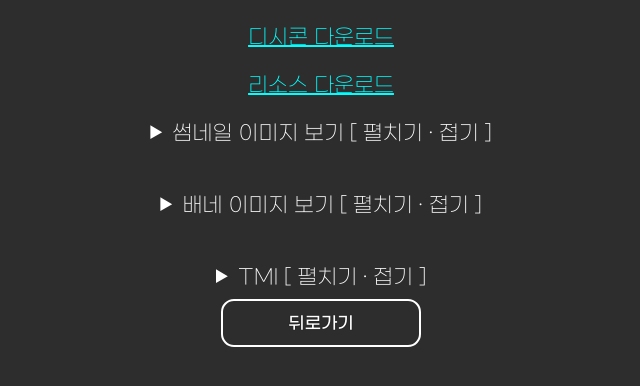
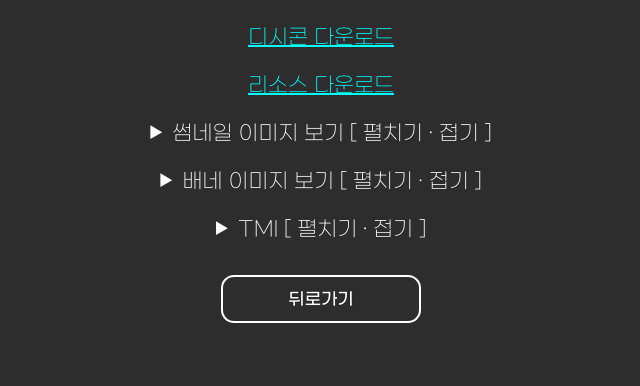
Before and after one commit to imurlovco/mypage, a plain HTML site: page dccon/rara100+a.html in a window 1280 px wide. Shown: the part 78-464 px from the top of the page, without its empty margins (319-959 px from the left). Drawn offline with Linux system fonts and the light colour scheme.

Commit message:
버튼 사이의 줄바꿈 수정

```diff
--- a/dccon/rara100+a.html
+++ b/dccon/rara100+a.html
@@ -21,17 +21,17 @@
     <details>
         <summary>썸네일 이미지 보기 [ 펼치기 · 접기 ]</summary>
         <img src="https://pszhinenoljidriqjxou.supabase.co/storage/v1/object/public/static/images/rara100+a/thumbnail.avif" alt="썸네일 이미지">
-    </details><br><br>
+    </details><br>
     <details>
         <summary>배네 이미지 보기 [ 펼치기 · 접기 ]</summary>
         <img src="https://pszhinenoljidriqjxou.supabase.co/storage/v1/object/public/static/images/rara100+a/banner.avif" alt="배너 이미지">
-    </details><br><br>
+    </details><br>
     <details>
         <summary>TMI [ 펼치기 · 접기 ]</summary>
         <p>이 콘은 '라라100개 플러스 알파'라고 읽고 <b>원래는</b> '라라100개+@'라고 써요.<br>
         근데 왜 '라라100+a'가 됐냐면, 디시콘 등록할 때 디시콘 이름 중복 체크를 해야하는데 거기서 '@'가 들어가면 등록이 불가능하다네요.<br>
         그래서'@'를 'a'로 바꾼 지금의 이름이 되었답니다.</p>
-    </details>
+    </details><br>
     <div class="buttons">
         <button onclick="location.href='/dccon'">뒤로가기</button>
     </div>
```
